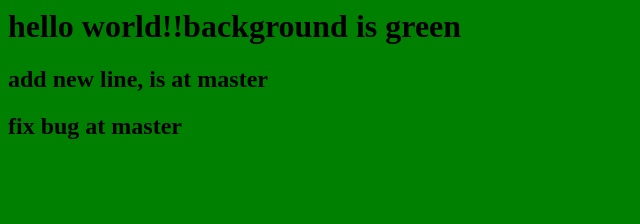
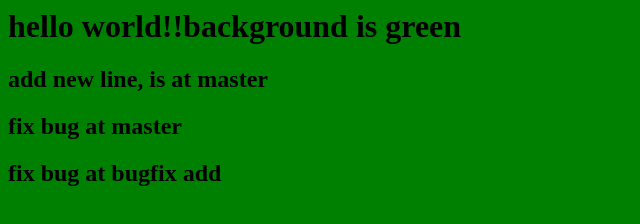
Before and after one commit to csyoong28/git, a plain HTML site: page index.html in a window 1280 px wide. Shown: the whole page, without its empty margins (0-640 px from the left). Drawn offline with Linux system fonts and the light colour scheme.

Commit message:
fix bug at bugfix branch

```diff
--- a/index.html
+++ b/index.html
@@ -7,6 +7,7 @@
 		<h1>hello world!!background is green</h1>
 		<h2>add new line, is at master</h2>
 		<h2>fix bug at master</h2>
+		<h2>fix bug at bugfix add</h2>
 	</body>
 
 </html>
```
